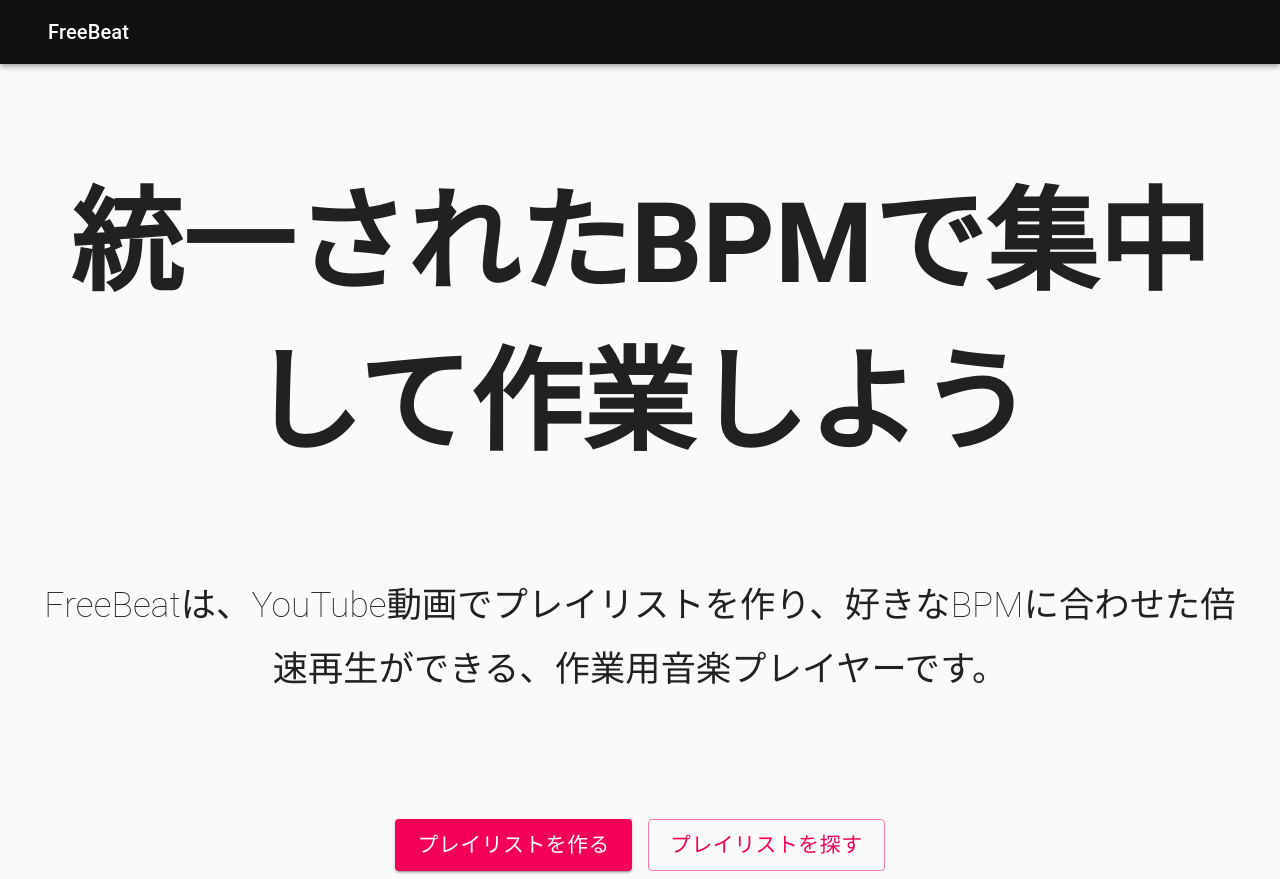
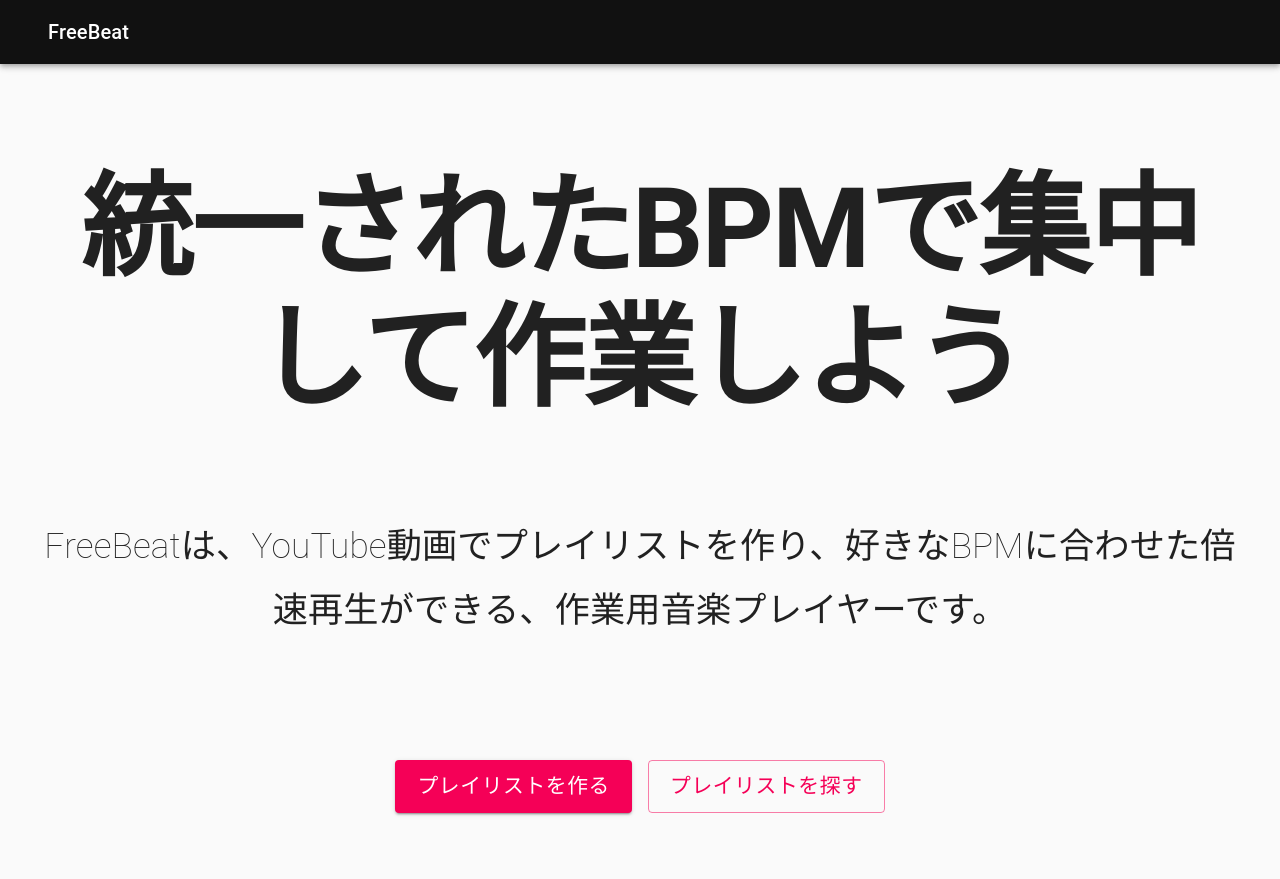
Before and after one commit to solt9029/freebeat, a Next.js app: page / in a window 1280 px wide. After the commit the page ends 821 px from the top, so only its background shows below. Built offline with nearby package versions, Linux system fonts and the light colour scheme.

Commit message:
Add components

```diff
--- /dev/null
+++ b/components/atoms/TopTitle.tsx
@@ -0,0 +1,29 @@
+import { makeStyles, Typography } from '@material-ui/core'
+import React from 'react'
+
+const useStyles = makeStyles((theme) => ({
+  title: {
+    fontSize: '3rem',
+    fontWeight: 'bold',
+    [theme.breakpoints.up('sm')]: {
+      fontSize: '4.4rem',
+    },
+    [theme.breakpoints.up('md')]: {
+      fontSize: '6rem',
+    },
+    [theme.breakpoints.up('lg')]: {
+      fontSize: '7rem',
+    },
+  },
+}))
+
+function TopTitle({ children }: { children: React.ReactNode }) {
+  const classes = useStyles()
+  return (
+    <Typography variant="h1" className={classes.title}>
+      {children}
+    </Typography>
+  )
+}
+
+export default TopTitle
--- /dev/null
+++ b/components/organisms/Navbar.tsx
@@ -0,0 +1,16 @@
+import { AppBar, Container, Toolbar, Typography } from '@material-ui/core'
+import React from 'react'
+
+function Navbar() {
+  return (
+    <AppBar position="static">
+      <Toolbar>
+        <Container>
+          <Typography variant="h6">FreeBeat</Typography>
+        </Container>
+      </Toolbar>
+    </AppBar>
+  )
+}
+
+export default Navbar
--- /dev/null
+++ b/components/organisms/TopLinkButtonList.tsx
@@ -0,0 +1,45 @@
+import { Button, makeStyles } from '@material-ui/core'
+import React from 'react'
+
+const useStyles = makeStyles((theme) => ({
+  button: {
+    fontSize: '1rem',
+    margin: '8px',
+    [theme.breakpoints.up('sm')]: {
+      fontSize: '1.1rem',
+    },
+    [theme.breakpoints.up('md')]: {
+      fontSize: '1.2rem',
+    },
+    [theme.breakpoints.up('lg')]: {
+      fontSize: '1.3rem',
+    },
+  },
+}))
+
+function TopLinkButtonList() {
+  const classes = useStyles()
+
+  return (
+    <>
+      <Button
+        variant="contained"
+        color="secondary"
+        size="large"
+        className={classes.button}
+      >
+        プレイリストを作る
+      </Button>
+      <Button
+        variant="outlined"
+        color="secondary"
+        size="large"
+        className={classes.button}
+      >
+        プレイリストを探す
+      </Button>
+    </>
+  )
+}
+
+export default TopLinkButtonList
--- a/pages/_app.tsx
+++ b/pages/_app.tsx
@@ -2,6 +2,7 @@ import { CssBaseline } from '@material-ui/core'
 import { StylesProvider, ThemeProvider } from '@material-ui/styles'
 import Head from 'next/head'
 import * as React from 'react'
+import Navbar from '../components/organisms/Navbar'
 import theme from '../theme'
 
 function App({ Component, pageProps }) {
@@ -29,6 +30,7 @@ function App({ Component, pageProps }) {
       <StylesProvider injectFirst>
         <ThemeProvider theme={theme}>
           <CssBaseline />
+          <Navbar />
           <Component {...pageProps} />
         </ThemeProvider>
       </StylesProvider>
--- a/pages/index.tsx
+++ b/pages/index.tsx
@@ -1,12 +1,6 @@
-import {
-  AppBar,
-  Box,
-  Button,
-  Container,
-  makeStyles,
-  Toolbar,
-  Typography,
-} from '@material-ui/core'
+import { Box, Container, makeStyles, Typography } from '@material-ui/core'
+import TopTitle from '../components/atoms/TopTitle'
+import TopLinkButtonList from '../components/organisms/TopLinkButtonList'
 
 const useStyles = makeStyles((theme) => ({
   titleBox: {
@@ -46,19 +40,6 @@ const useStyles = makeStyles((theme) => ({
       marginTop: '110px',
     },
   },
-  button: {
-    fontSize: '1rem',
-    margin: '8px',
-    [theme.breakpoints.up('sm')]: {
-      fontSize: '1.1rem',
-    },
-    [theme.breakpoints.up('md')]: {
-      fontSize: '1.2rem',
-    },
-    [theme.breakpoints.up('lg')]: {
-      fontSize: '1.3rem',
-    },
-  },
 }))
 
 const IndexPage = () => {
@@ -66,41 +47,16 @@ const IndexPage = () => {
 
   return (
     <>
-      <AppBar position="static">
-        <Toolbar>
-          <Container>
-            <Typography variant="h6">FreeBeat</Typography>
-          </Container>
-        </Toolbar>
-      </AppBar>
-
       <Container fixed className={classes.titleBox}>
         <Box mx={2}>
-          <Typography variant="h1">
-            統一されたBPMで集中して作業しよう
-          </Typography>
+          <TopTitle>統一されたBPMで集中して作業しよう</TopTitle>
           <Box className={classes.descriptionBox}>
             <Typography variant="h2" style={{ lineHeight: 1.8 }}>
               FreeBeatは、YouTube動画でプレイリストを作り、好きなBPMに合わせた倍速再生ができる、作業用音楽プレイヤーです。
             </Typography>
           </Box>
           <Box className={classes.buttonBox}>
-            <Button
-              variant="contained"
-              color="secondary"
-              size="large"
-              className={classes.button}
-            >
-              プレイリストを作る
-            </Button>
-            <Button
-              variant="outlined"
-              color="secondary"
-              size="large"
-              className={classes.button}
-            >
-              プレイリストを探す
-            </Button>
+            <TopLinkButtonList />
           </Box>
         </Box>
       </Container>
--- a/theme.ts
+++ b/theme.ts
@@ -7,19 +7,6 @@ const theme = createMuiTheme({
     },
   },
 })
-
-theme.typography.h1 = {
-  fontSize: '3rem',
-  [theme.breakpoints.up('sm')]: {
-    fontSize: '4.4rem',
-  },
-  [theme.breakpoints.up('md')]: {
-    fontSize: '6rem',
-  },
-  [theme.breakpoints.up('lg')]: {
-    fontSize: '7rem',
-  },
-}
 
 theme.typography.h2 = {
   fontSize: '1.5rem',
```
